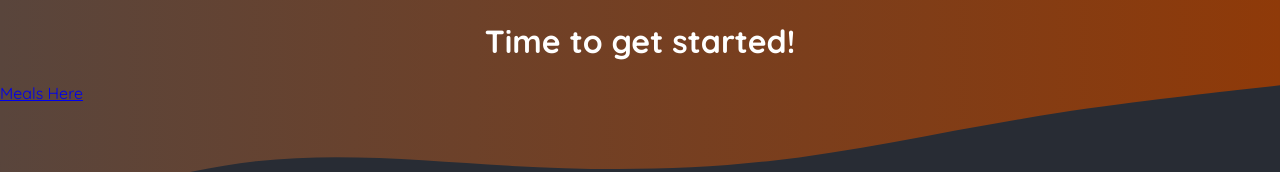
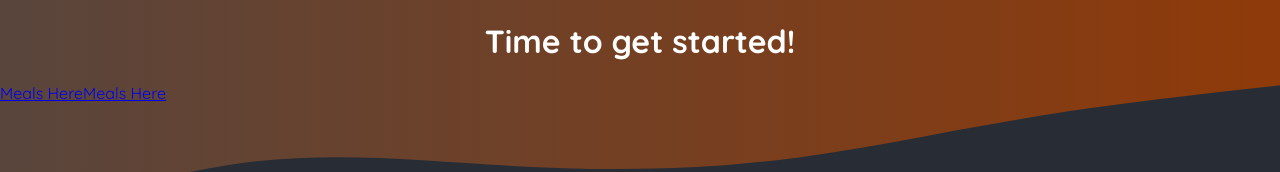
Before and after one commit to GenaPlem/next_js_foodies_app, a Next.js app: page / in a window 1280 px wide. Shown: the top 172 px of the page. Built offline with nearby package versions, Linux system fonts and the light colour scheme.

Commit message:
Add Link to Community page

```diff
--- a/app/page.js
+++ b/app/page.js
@@ -8,6 +8,7 @@ export default function Home() {
       </h1>
       <nav>
         <Link href="/meals">Meals Here</Link>
+        <Link href="/community">Meals Here</Link>
       </nav>
     </main>
   );
```
